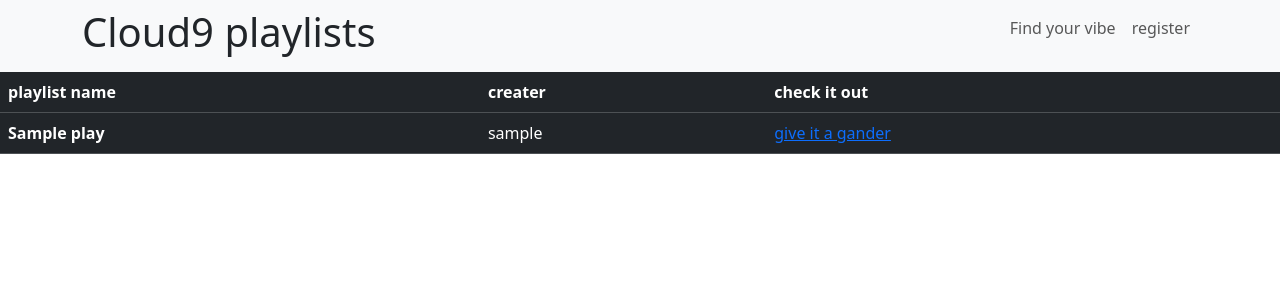
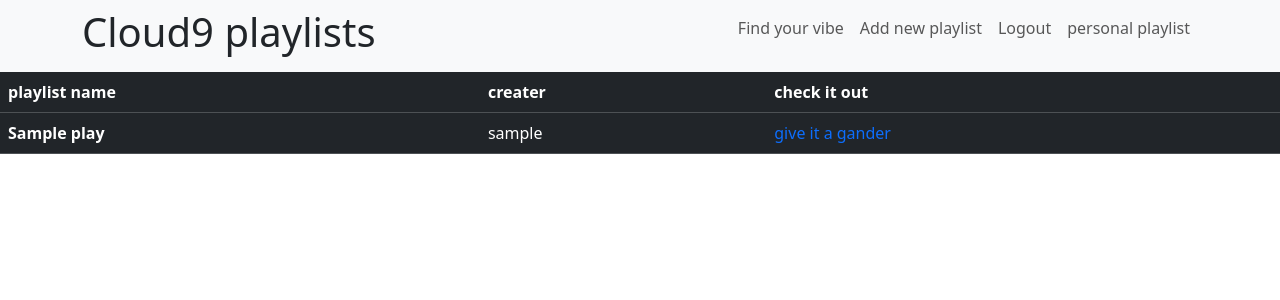
Before and after one commit to danielSmirn0v/create_playlist, a Flask app: template playlist_app/templates/list_playlist.html in a window 1280 px wide. Shown: the top 300 px of the page. Run offline with Flask 2, Linux system fonts and the light colour scheme; the template is opened without the code that fills it: most values are stand-ins (such as "Sample title", 1, 10 or a date in 2020).

Commit message:
added functionallty to links all except delete

```diff
--- a/playlist_app/templates/add_to_playlist.html
+++ b/playlist_app/templates/add_to_playlist.html
@@ -21,7 +21,7 @@
 
                     <ul class="navbar-nav ms-auto">
                         <li class="nav-item active">
-                            <p class="nav-link">Welcome {{user.first_name}}</p>
+                            <p class="nav-link">Welcome {{user.username}}</p>
                         </li>
                         <li class="nav-item active">
                             <a class="nav-link" href="/playlist/dashboard">Home</a>
--- a/playlist_app/templates/edit_playlist.html
+++ b/playlist_app/templates/edit_playlist.html
@@ -32,9 +32,9 @@
             </div>
         </nav>
     </div>
-
+<!--make sure you can edit the playlist,by deleting son or hjave optioni to update song, or just delete this paghe and have a delete song otioin somwhere else-->
     <div>
-        <h1>{{play.playlist_name}}edit your playlist<!--should say wahetevr playlist clicked oon--></h1>
+        <h1>{{play.playlist_name}}edit your playlist</h1>
         <table class="table table-hover table-dark">
             <thead>
             <tr>
@@ -43,7 +43,7 @@
             </tr>
             </thead>
             <tbody>
-            {% for p in play%}<!--can not iterate through Playlist-->
+            {% for p in play%}
             <tr>
                 <th scope="row">{{p.track_name}} by {{p.artist_name}}</th>
             </tr>
--- a/playlist_app/templates/list_playlist.html
+++ b/playlist_app/templates/list_playlist.html
@@ -20,13 +20,25 @@
                 <!--add if statement so that if user in session they can naviagte site-->
                 <ul class="navbar-nav ms-auto">
                     <li class="nav-item active">
-                        <p class="nav-link">Find your vibe</p>
+                        <p class="nav-link">Find your vibe {{user.username}}</p>
                     </li>
-
+                    {% if session['user_info'] != session['user_info'] %}
                     <li class="nav-item active">
-                        <a class="nav-link" href="/register">register</a>
+                        <a class="nav-link" href="/">register</a>
                     </li>
-                    </ul>
+                    {% endif %}
+                    {% if session['user_info'] == session['user_info'] %}
+                    <li class="nav-item active">
+                        <a class="nav-link" href="/playlist/{{user.id}}/new_playlist">Add new playlist</a>
+                    </li>
+                    <li class="nav-item active">
+                        <a class="nav-link" href="/logout">Logout </a>
+                    </li>
+                    <li class="nav-item active">
+                        <a class="nav-link" href="/playlist/user/{{user.id}}/all_playlists">personal playlist</a>
+                    </li>
+                    {% endif %}
+                </ul>
                 </div>
             </div>
         </nav>
@@ -47,7 +59,7 @@
                 <th scope="row">{{p.playlist_name}}</th>
                 <td>{{p.creater.username}}</td>
                 <td>
-                    <a href="">give it a gander</a><!--make a page that will list playlists with songs-->
+                    <a class="text-decoration-none" href="">give it a gander</a><!--make a page that will list playlists with songs-->
                 </td>
             </tr>
             {% endfor %}
--- a/playlist_app/templates/list_playlist_in_session.html
+++ b/playlist_app/templates/list_playlist_in_session.html
@@ -58,7 +58,7 @@
             <tr>
                 <th scope="row">{{p.playlist_name}}</th>
                 <td>{{p.creater.username}}</td>
-                <td><a href="">see playlist</a></td>
+                <td><a class="text-decoration-none" href="/playlist/user/{{p.id}}/single_playlist">see playlist</a></td>
             </tr>
             {% endfor %}
             </tbody>
--- a/playlist_app/templates/new_playlist.html
+++ b/playlist_app/templates/new_playlist.html
@@ -20,7 +20,7 @@
 
                     <ul class="navbar-nav ms-auto">
                         <li class="nav-item active">
-                            <p class="nav-link">Welcome {{user.first_name}}</p>
+                            <p class="nav-link">Welcome {{user.username}}</p>
                         </li>
                         <li class="nav-item active">
                             <a class="nav-link" href="/playlist/dashboard">Home</a>
--- a/playlist_app/templates/update_user_info.html
+++ b/playlist_app/templates/update_user_info.html
@@ -19,7 +19,7 @@
 
                     <ul class="navbar-nav ms-auto">
                         <li class="nav-item active">
-                            <p class="nav-link">{{user.first_name}} update your info</p>
+                            <p class="nav-link">{{user.username}} update your info</p>
                         </li>
                         <li class="nav-item active">
                             <a class="nav-link" href="">Register to add</a>
--- a/playlist_app/templates/user_single_playlist_list.html
+++ b/playlist_app/templates/user_single_playlist_list.html
@@ -41,7 +41,7 @@
 
     <div>
 
-
+<!--maybe add deleete function here and delete the edit playlsit page-->
         <table class="table table-hover table-dark">
             <thead>
             <tr>
```
Also changed, not shown: playlist_app/templates/user_playlists.html (+4 -4 lines).
